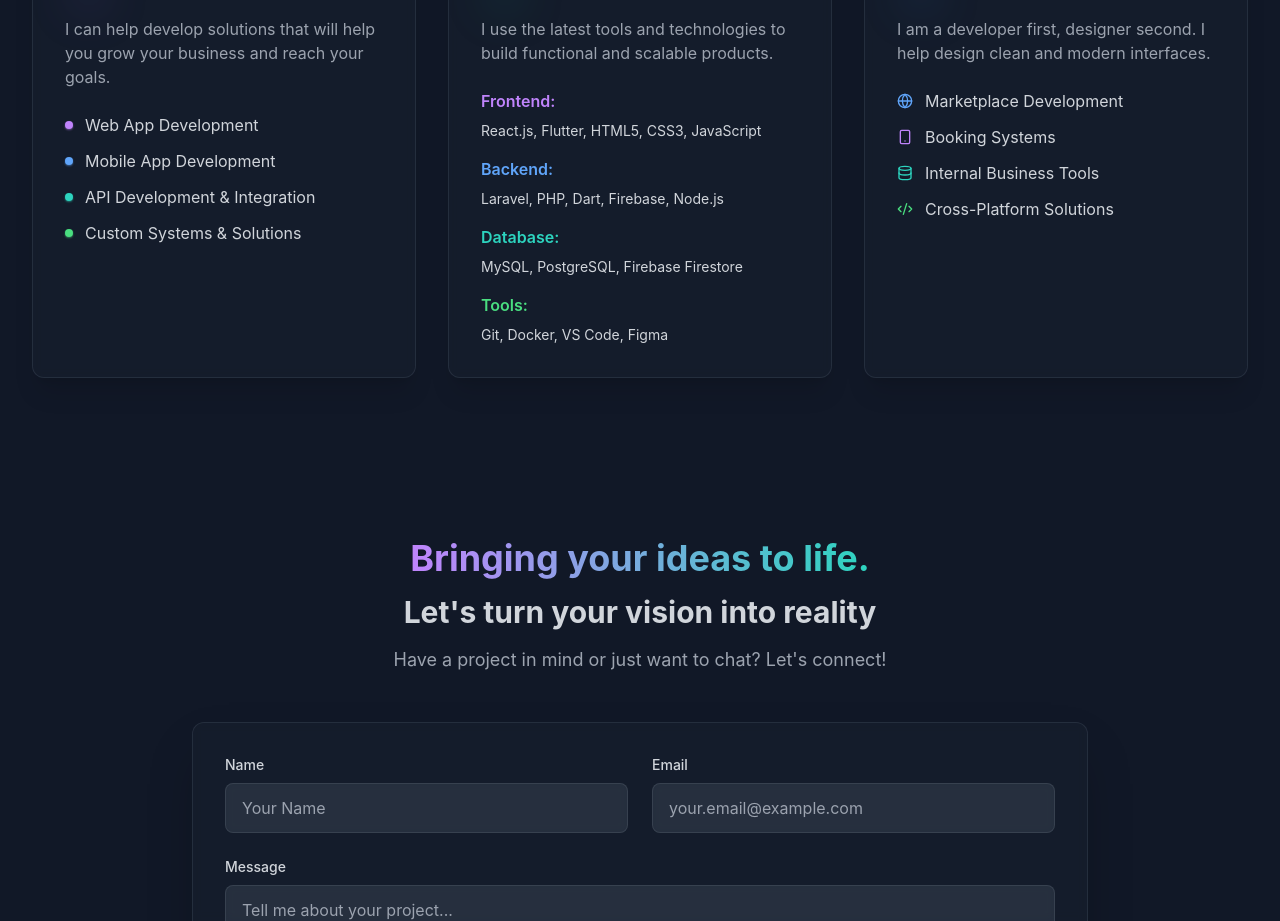
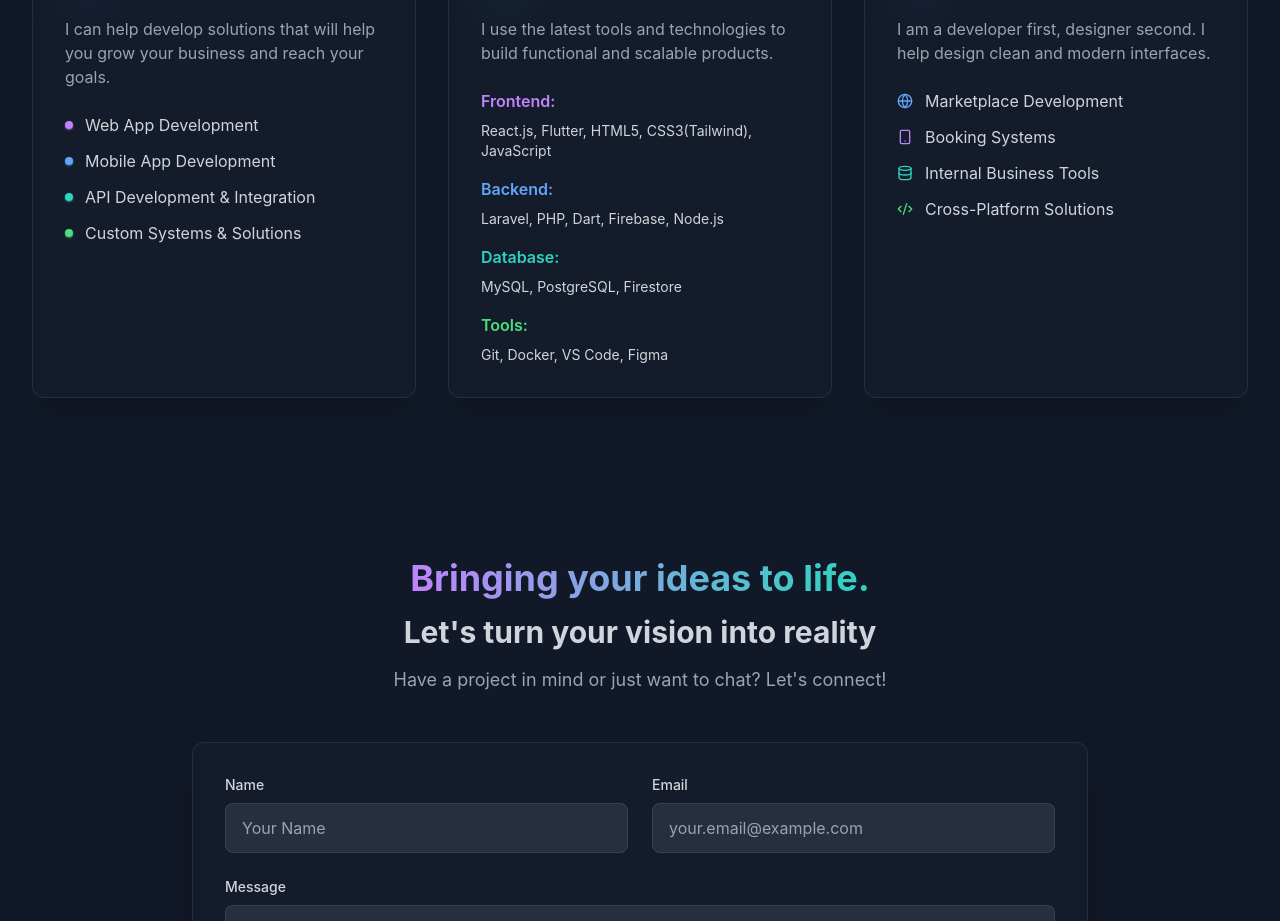
Before and after one commit to Mcleroi01/Carlo_Musongela, a React (Vite) app: page / in a window 1280 px wide. Shown: the part 1160-2081 px from the top of the page. Built offline with nearby package versions, Linux system fonts and the light colour scheme.

Commit message:
mise a jour de la section tool

```diff
--- a/src/App.tsx
+++ b/src/App.tsx
@@ -54,7 +54,6 @@ function App() {
       alert("Oops! Something went wrong. Please try again.");
     }
   };
-
 
   const scrollToSection = (sectionId: string) => {
     const element = document.getElementById(sectionId);
@@ -334,7 +333,7 @@ function App() {
                     Frontend:
                   </h4>
                   <p className="text-sm text-gray-300">
-                    React.js, Flutter, HTML5, CSS3, JavaScript
+                    React.js, Flutter, HTML5, CSS3(Tailwind), JavaScript
                   </p>
                 </div>
                 <div>
@@ -348,7 +347,7 @@ function App() {
                     Database:
                   </h4>
                   <p className="text-sm text-gray-300">
-                    MySQL, PostgreSQL, Firebase Firestore
+                    MySQL, PostgreSQL, Firestore
                   </p>
                 </div>
                 <div>
```
